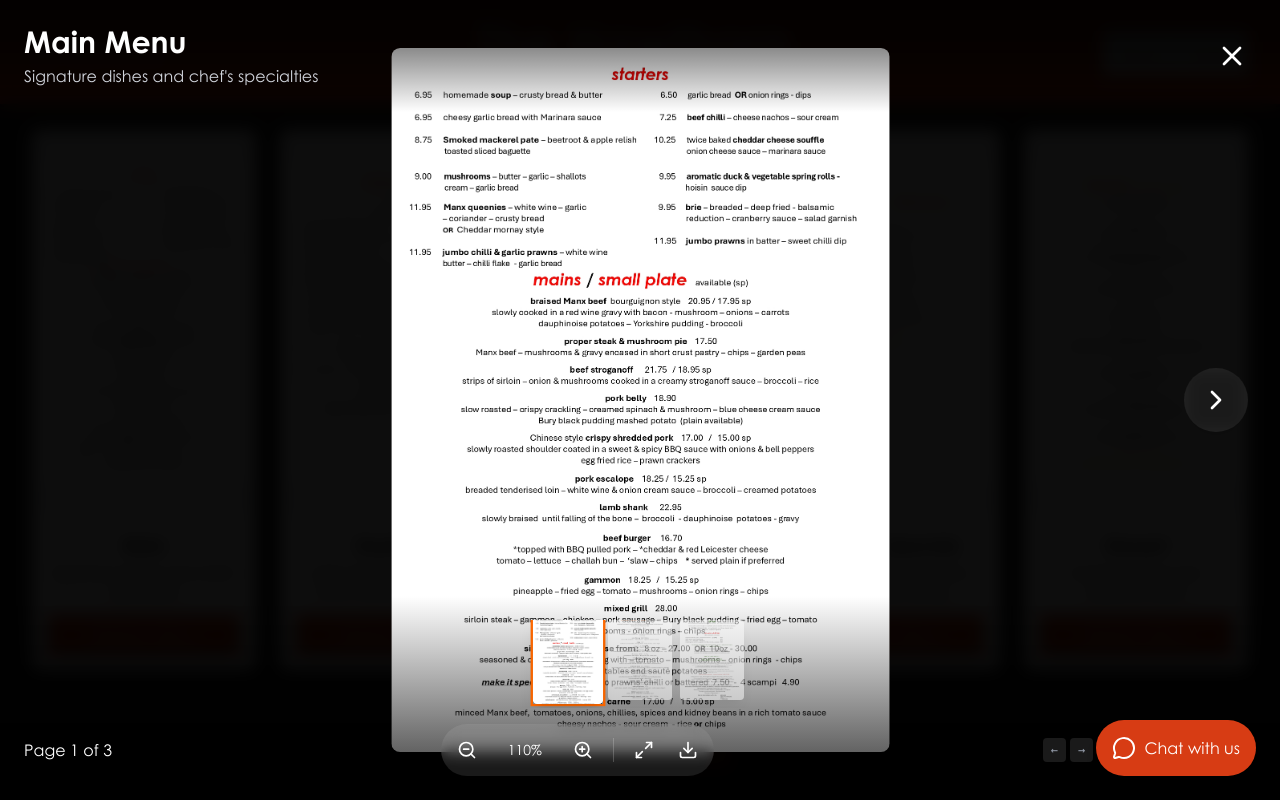
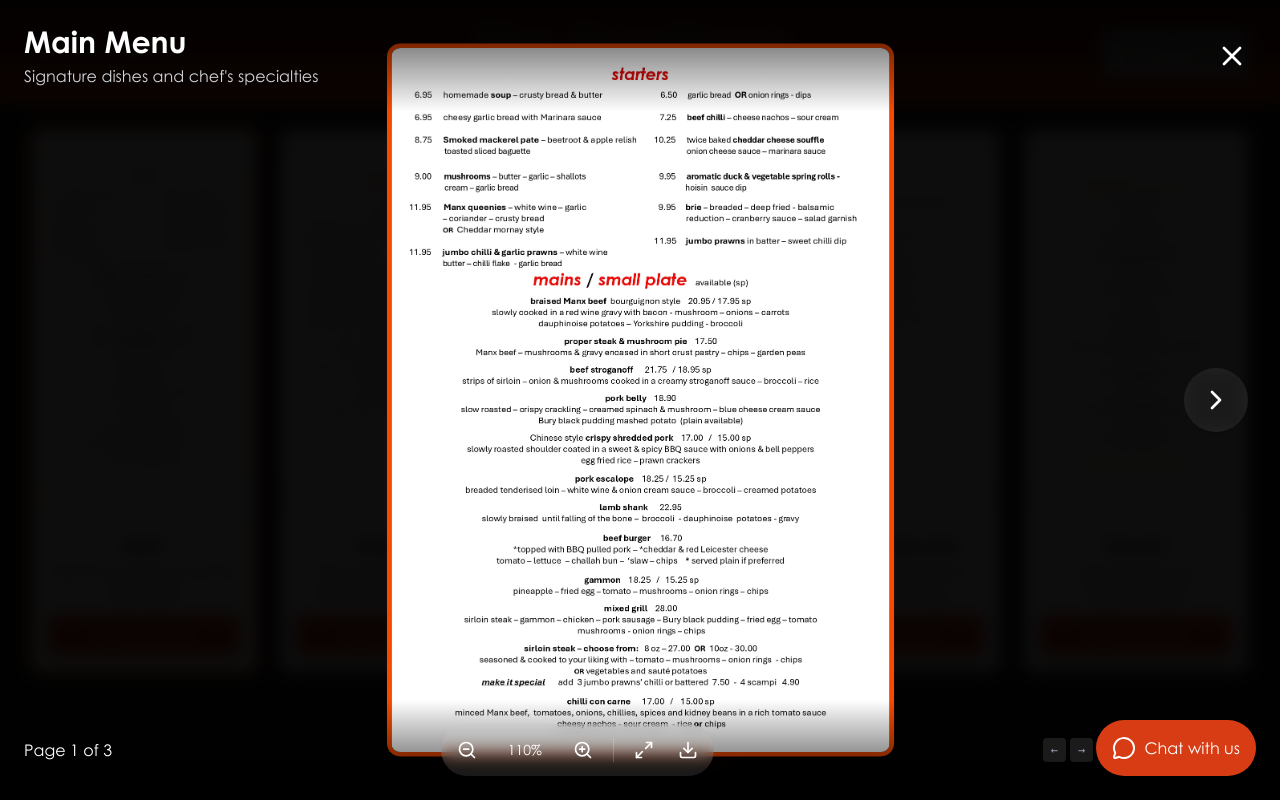
Before and after one commit to kevin21quirk/hawthorn-ai, a Next.js app: page / in a window 1280 px wide. Both pictures are taken after a click on the button 144 px from the left and 1690 px from the top of the page. Shown: the part 1290-2090 px from the top of the page. Built offline with nearby package versions, Linux system fonts and the light colour scheme.

Commit message:
Improve menu cards styling and fix orange border on full menu page

```diff
--- a/src/app/page.tsx
+++ b/src/app/page.tsx
@@ -15,6 +15,7 @@ export default function Home() {
     description: string;
     images: string[];
   } | null>(null);
+  const [activeMenuCard, setActiveMenuCard] = useState<string | null>(null);
 
   const slides = [
     {
@@ -245,7 +246,9 @@ export default function Home() {
         <div className="px-4 sm:px-6 lg:px-8 mb-12">
           <div className="grid grid-cols-2 md:grid-cols-5 gap-4 lg:gap-6">
             <button
-              onClick={() => setSelectedMenu({
+              onClick={() => {
+                setActiveMenuCard('main');
+                setSelectedMenu({
                   title: 'Main Menu',
                   description: 'Signature dishes and chef\'s specialties',
                   images: [
@@ -253,8 +256,11 @@ export default function Home() {
                     '/menus/images/06.02.0206-Main-Menu_page-0002.jpg',
                     '/menus/images/06.02.0206-Main-Menu_page-0003.jpg'
                   ]
-              })}
-              className="bg-white rounded-lg shadow-lg overflow-hidden flex flex-col hover:shadow-2xl transition-all hover:scale-105 cursor-pointer group"
+                });
+              }}
+              className={`bg-white rounded-lg shadow-lg overflow-hidden flex flex-col hover:shadow-2xl transition-all hover:scale-105 cursor-pointer group ${
+                activeMenuCard === 'main' ? 'ring-4 ring-orange-600' : ''
+              }`}
             >
               <div className="h-96 overflow-hidden bg-gray-100 relative">
                 <img src="/menus/images/06.02.0206-Main-Menu_page-0001.jpg" alt="Main Menu" className="w-full h-full object-contain group-hover:scale-110 transition-transform duration-300" loading="eager" />
@@ -273,12 +279,17 @@ export default function Home() {
               </div>
             </button>
             <button
-              onClick={() => setSelectedMenu({
+              onClick={() => {
+                setActiveMenuCard('daytime');
+                setSelectedMenu({
                   title: 'Daytime Menu',
                   description: 'Light options perfect for lunch and early dining',
                   images: ['/menus/images/06.02.0206-Daytime-Menu_page-0001.jpg']
-              })}
-              className="bg-white rounded-lg shadow-lg overflow-hidden flex flex-col hover:shadow-2xl transition-all hover:scale-105 cursor-pointer group"
+                });
+              }}
+              className={`bg-white rounded-lg shadow-lg overflow-hidden flex flex-col hover:shadow-2xl transition-all hover:scale-105 cursor-pointer group ${
+                activeMenuCard === 'daytime' ? 'ring-4 ring-orange-600' : ''
+              }`}
             >
               <div className="h-96 overflow-hidden bg-gray-100 relative">
                 <img src="/menus/images/06.02.0206-Daytime-Menu_page-0001.jpg" alt="Daytime Menu" className="w-full h-full object-contain group-hover:scale-110 transition-transform duration-300" loading="eager" />
@@ -297,12 +308,17 @@ export default function Home() {
               </div>
             </button>
             <button
-              onClick={() => setSelectedMenu({
+              onClick={() => {
+                setActiveMenuCard('children');
+                setSelectedMenu({
                   title: 'Children\'s Menu',
                   description: 'Kid-friendly meals with healthy options',
                   images: ['/menus/images/06.02.0206-Children-Menu_page-0001.jpg']
-              })}
-              className="bg-white rounded-lg shadow-lg overflow-hidden flex flex-col hover:shadow-2xl transition-all hover:scale-105 cursor-pointer group"
+                });
+              }}
+              className={`bg-white rounded-lg shadow-lg overflow-hidden flex flex-col hover:shadow-2xl transition-all hover:scale-105 cursor-pointer group ${
+                activeMenuCard === 'children' ? 'ring-4 ring-orange-600' : ''
+              }`}
             >
               <div className="h-96 overflow-hidden bg-gray-100 relative">
                 <img src="/menus/images/06.02.0206-Children-Menu_page-0001.jpg" alt="Children's Menu" className="w-full h-full object-contain group-hover:scale-110 transition-transform duration-300" loading="eager" />
@@ -321,12 +337,17 @@ export default function Home() {
               </div>
             </button>
             <button
-              onClick={() => setSelectedMenu({
+              onClick={() => {
+                setActiveMenuCard('sunday');
+                setSelectedMenu({
                   title: 'Sunday Specials',
                   description: 'Weekend favorites and family-style dining',
                   images: ['/menus/images/SUNDAY-spcls-dated-22-July2025_page-0001.jpg']
-              })}
-              className="bg-white rounded-lg shadow-lg overflow-hidden flex flex-col hover:shadow-2xl transition-all hover:scale-105 cursor-pointer group"
+                });
+              }}
+              className={`bg-white rounded-lg shadow-lg overflow-hidden flex flex-col hover:shadow-2xl transition-all hover:scale-105 cursor-pointer group ${
+                activeMenuCard === 'sunday' ? 'ring-4 ring-orange-600' : ''
+              }`}
             >
               <div className="h-96 overflow-hidden bg-gray-100 relative">
                 <img src="/menus/images/SUNDAY-spcls-dated-22-July2025_page-0001.jpg" alt="Sunday Specials" className="w-full h-full object-contain group-hover:scale-110 transition-transform duration-300" loading="eager" />
@@ -345,15 +366,20 @@ export default function Home() {
               </div>
             </button>
             <button
-              onClick={() => setSelectedMenu({
+              onClick={() => {
+                setActiveMenuCard('dessert');
+                setSelectedMenu({
                   title: 'Dessert Menu',
                   description: 'Sweet endings and seasonal treats',
                   images: [
                     '/menus/images/31.08.2025-Dessert-Menu-2025_page-0001.jpg',
                     '/menus/images/31.08.2025-Dessert-Menu-2025_page-0002.jpg'
                   ]
-              })}
-              className="bg-white rounded-lg shadow-lg overflow-hidden flex flex-col hover:shadow-2xl transition-all hover:scale-105 cursor-pointer group"
+                });
+              }}
+              className={`bg-white rounded-lg shadow-lg overflow-hidden flex flex-col hover:shadow-2xl transition-all hover:scale-105 cursor-pointer group ${
+                activeMenuCard === 'dessert' ? 'ring-4 ring-orange-600' : ''
+              }`}
             >
               <div className="h-96 overflow-hidden bg-gray-100 relative">
                 <img src="/menus/images/31.08.2025-Dessert-Menu-2025_page-0001.jpg" alt="Dessert Menu" className="w-full h-full object-contain group-hover:scale-110 transition-transform duration-300" loading="eager" />
@@ -568,7 +594,10 @@ export default function Home() {
       {selectedMenu && (
         <MenuModal
           isOpen={true}
-          onClose={() => setSelectedMenu(null)}
+          onClose={() => {
+            setSelectedMenu(null);
+            setActiveMenuCard(null);
+          }}
           menuTitle={selectedMenu.title}
           menuDescription={selectedMenu.description}
           images={selectedMenu.images}
--- a/src/components/MenuModal.tsx
+++ b/src/components/MenuModal.tsx
@@ -114,7 +114,7 @@ export default function MenuModal({ isOpen, onClose, menuTitle, menuDescription,
             <img
               src={images[currentPage]}
               alt={`${menuTitle} - Page ${currentPage + 1}`}
-              className="w-full h-auto object-contain rounded-lg shadow-2xl"
+              className="w-full h-auto object-contain rounded-lg shadow-2xl ring-4 ring-orange-600"
               style={{ maxHeight: '80vh', maxWidth: '100%' }}
             />
           </div>
@@ -145,30 +145,6 @@ export default function MenuModal({ isOpen, onClose, menuTitle, menuDescription,
       {/* Bottom Controls */}
       <div className="absolute bottom-0 left-0 right-0 bg-gradient-to-t from-black/80 to-transparent p-6 z-10">
         <div className="max-w-7xl mx-auto">
-          {/* Page Thumbnails */}
-          <div className="flex justify-center gap-2 mb-4 overflow-x-auto pb-2">
-            {images.map((image, index) => (
-              <button
-                key={index}
-                onClick={() => {
-                  setCurrentPage(index);
-                  setZoom(1.1);
-                }}
-                className={`flex-shrink-0 transition-all ${
-                  index === currentPage
-                    ? 'ring-2 ring-orange-500 scale-110'
-                    : 'opacity-50 hover:opacity-100'
-                }`}
-              >
-                <img
-                  src={image}
-                  alt={`Page ${index + 1}`}
-                  className="w-16 h-20 object-cover rounded shadow-lg"
-                />
-              </button>
-            ))}
-          </div>
-
           {/* Controls Bar */}
           <div className="flex items-center justify-between">
             <div className="text-white text-sm md:text-base">
```
Lines whose indentation alone changed are shown as unchanged.
